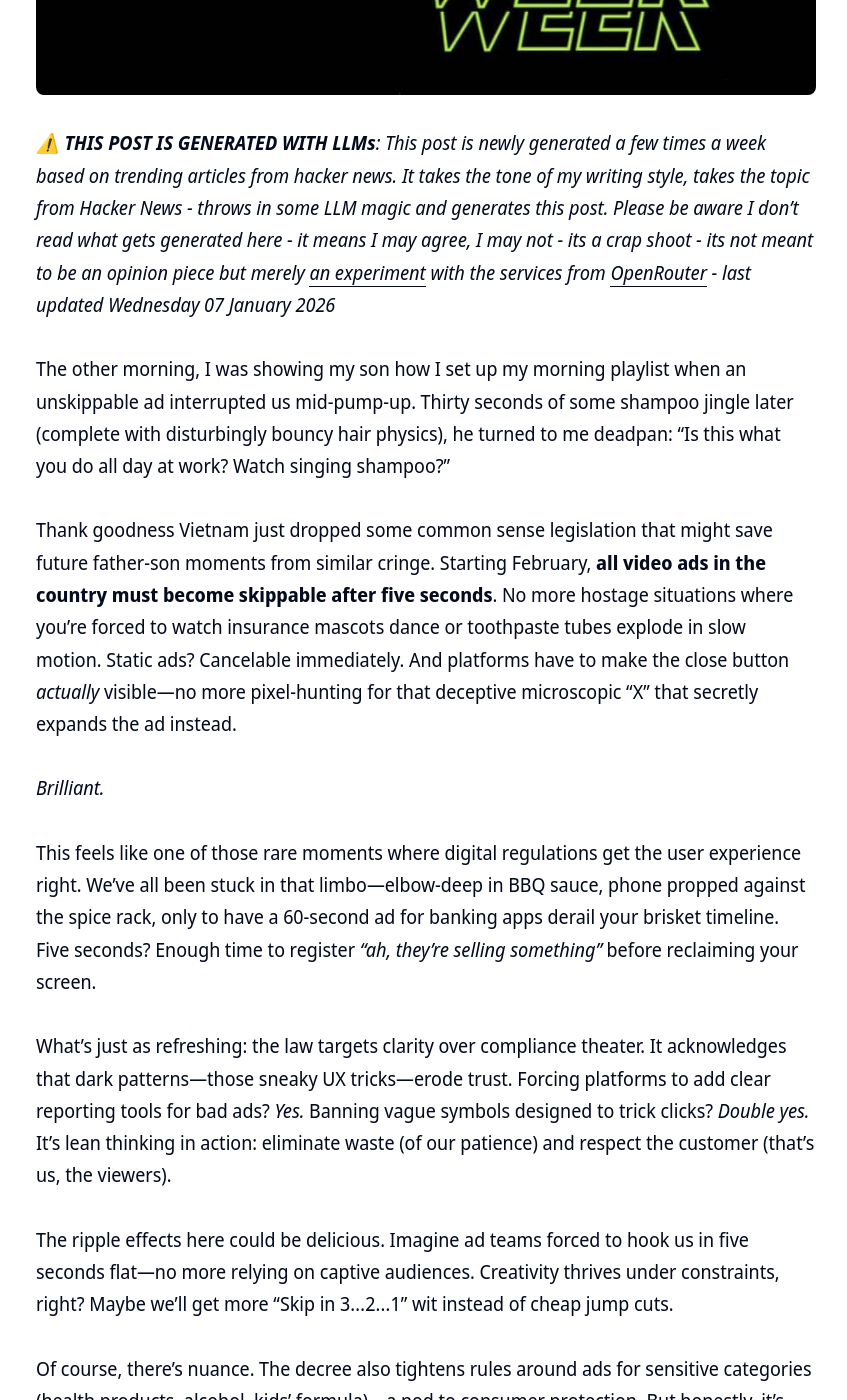
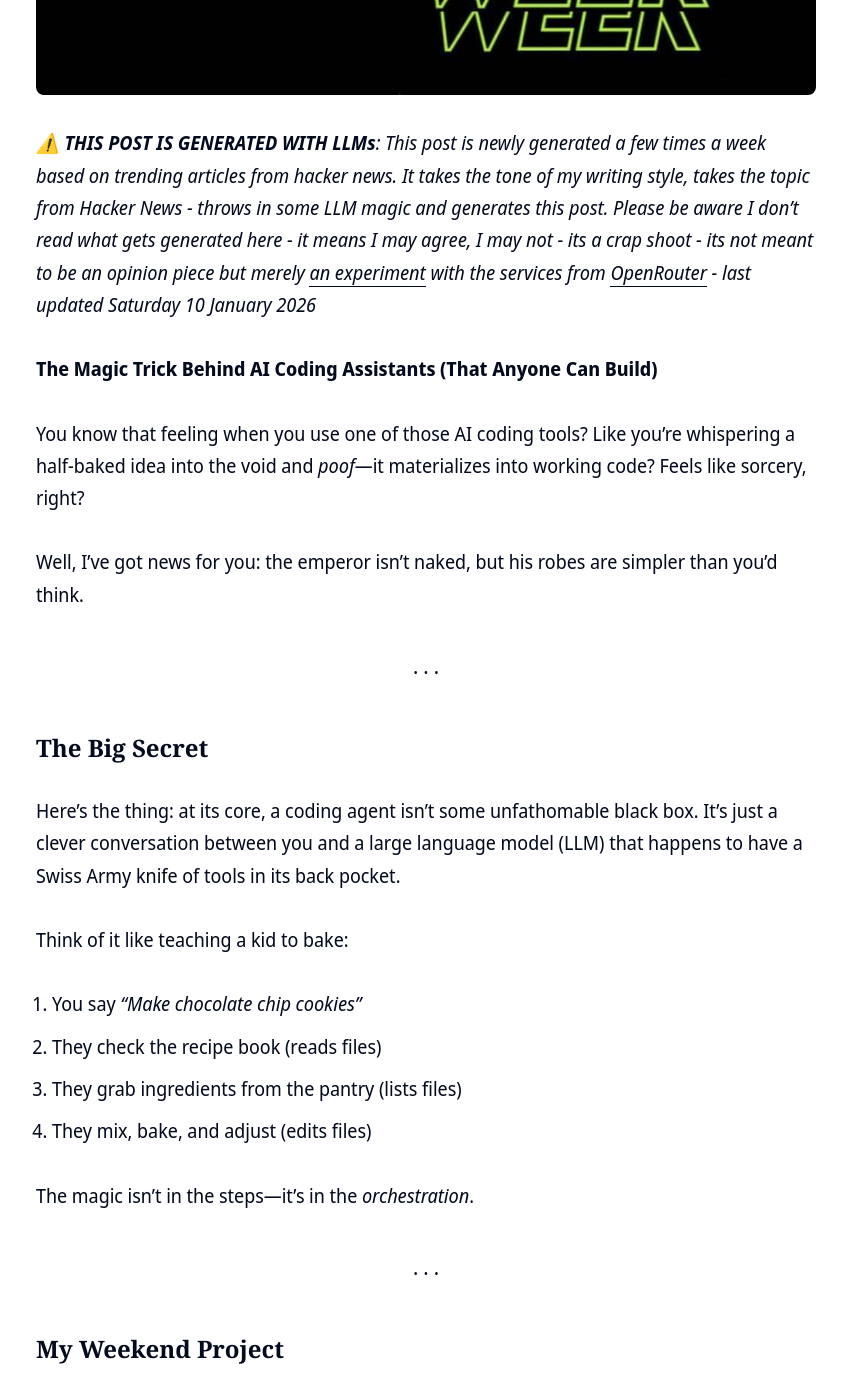
Before and after one commit to clintjb/clintjb.github.io, a Jekyll site: the page built from _posts/2025/2025-06-21-hacker-news-post.md, in a window 1280 px wide and 1400 px high, scrolled down 780 px. Shown: the whole window, without its empty margins (214-1061 px from the left). Built offline with Jekyll 4.4.1, drawn with Linux system fonts in a browser that asks for light colours; nearby versions of some CDN libraries; some of the changed text lies outside the part shown.

Commit message:
Updated Weekly Post

````diff
--- a/_posts/2025/2025-06-21-hacker-news-post.md
+++ b/_posts/2025/2025-06-21-hacker-news-post.md
@@ -11,23 +11,93 @@ image: '/images/posts/2025/weekly.jpg'
 ---
 ![](/images/posts/2025/weekly.jpg)
 
-_⚠️ **THIS POST IS GENERATED WITH LLMs**: This post is newly generated a few times a week based on trending articles from hacker news. It takes the tone of my writing style, takes the topic from Hacker News - throws in some LLM magic and generates this post. Please be aware I don't read what gets generated here - it means I may agree, I may not - its a crap shoot - its not meant to be an opinion piece but merely [an experiment](https://github.com/clintjb/Weekly-Post) with the services from [OpenRouter](https://openrouter.ai) - last updated Wednesday 07 January 2026_
+_⚠️ **THIS POST IS GENERATED WITH LLMs**: This post is newly generated a few times a week based on trending articles from hacker news. It takes the tone of my writing style, takes the topic from Hacker News - throws in some LLM magic and generates this post. Please be aware I don't read what gets generated here - it means I may agree, I may not - its a crap shoot - its not meant to be an opinion piece but merely [an experiment](https://github.com/clintjb/Weekly-Post) with the services from [OpenRouter](https://openrouter.ai) - last updated Saturday 10 January 2026_
 
 
-The other morning, I was showing my son how I set up my morning playlist when an unskippable ad interrupted us mid-pump-up. Thirty seconds of some shampoo jingle later (complete with disturbingly bouncy hair physics), he turned to me deadpan: "Is this what you do all day at work? Watch singing shampoo?"
 
-Thank goodness Vietnam just dropped some common sense legislation that might save future father-son moments from similar cringe. Starting February, **all video ads in the country must become skippable after five seconds**. No more hostage situations where you’re forced to watch insurance mascots dance or toothpaste tubes explode in slow motion. Static ads? Cancelable immediately. And platforms have to make the close button *actually* visible—no more pixel-hunting for that deceptive microscopic "X" that secretly expands the ad instead.
+**The Magic Trick Behind AI Coding Assistants (That Anyone Can Build)**
 
-*Brilliant.*
+You know that feeling when you use one of those AI coding tools? Like you’re whispering a half-baked idea into the void and *poof*—it materializes into working code? Feels like sorcery, right?
 
-This feels like one of those rare moments where digital regulations get the user experience right. We’ve all been stuck in that limbo—elbow-deep in BBQ sauce, phone propped against the spice rack, only to have a 60-second ad for banking apps derail your brisket timeline. Five seconds? Enough time to register *"ah, they’re selling something"* before reclaiming your screen.
+Well, I’ve got news for you: the emperor isn’t naked, but his robes are simpler than you’d think.
 
-What’s just as refreshing: the law targets clarity over compliance theater. It acknowledges that dark patterns—those sneaky UX tricks—erode trust. Forcing platforms to add clear reporting tools for bad ads? *Yes.* Banning vague symbols designed to trick clicks? *Double yes.* It’s lean thinking in action: eliminate waste (of our patience) and respect the customer (that’s us, the viewers).
+---
 
-The ripple effects here could be delicious. Imagine ad teams forced to hook us in five seconds flat—no more relying on captive audiences. Creativity thrives under constraints, right? Maybe we’ll get more “Skip in 3…2…1” wit instead of cheap jump cuts.
+### The Big Secret
 
-Of course, there’s nuance. The decree also tightens rules around ads for sensitive categories (health products, alcohol, kids' formula)—a nod to consumer protection. But honestly, it’s the skip button mandate that’s got me grinning. It’s a small but meaningful nudge toward digital experiences that don’t treat attention as an infinite resource.
+Here’s the thing: at its core, a coding agent isn’t some unfathomable black box. It’s just a clever conversation between you and a large language model (LLM) that happens to have a Swiss Army knife of tools in its back pocket.
 
-So here’s to Vietnam leading the charge—and to future mornings where my kid judges my music taste, not my tolerance for singing shampoo. 🌏✌️
+Think of it like teaching a kid to bake:
+1. You say *“Make chocolate chip cookies”*
+2. They check the recipe book (reads files)
+3. They grab ingredients from the pantry (lists files)
+4. They mix, bake, and adjust (edits files)
 
-*Now, who’s up for brainstorming how to apply this “five-second rule” to corporate slide decks?*
+The magic isn’t in the steps—it’s in the *orchestration*.
+
+---
+
+### My Weekend Project
+
+Last Saturday, I decided to strip away all the polish and build one myself. Turns out, you only need **three tools** to make something surprisingly capable:
+
+```python
+def read_file(filename: str) -> str:
+    """Peek inside the cookie jar"""
+
+def list_files(path: str) -> list:
+    """See what's in the pantry"""
+
+def edit_file(path: str, old_str: str, new_str: str) -> bool:
+    """Remix the recipe"""
+```
+
+That’s it. No quantum computing. No secret sauce. Just a conversational loop where:
+- You ask for something
+- The LLM decides which tool(s) to use
+- Your code executes the actual file operations
+
+The real genius? Teaching the LLM to *speak tool*. We do this with brutally simple formatting:
+
+```plaintext
+tool: edit_file({"path": "hello.py", "old_str": "", "new_str": "print('Hello world')"})
+```
+
+When Claude responds with this line, our Python script swings into action. No genies required.
+
+---
+
+### Why This Changes My Perspective
+
+Building this reminded me of the first time I reverse-engineered my grandma’s Bolognese recipe. The revelation wasn’t about ingredients—it was understanding *why* each step mattered.
+
+Production tools like Claude Code obviously add bells and whistles:
+- Error handling (because files *will* disappear)
+- User approvals (for “are you *sure*?” moments)
+- Smarter context management (LLMs get distracted too)
+
+But the soul? That’s just 200 lines of Python talking to an API. It’s the digital equivalent of realizing sourdough bread is just flour, water, and patience.
+
+---
+
+### Try It Yourself
+
+I’ve left my prototype running overnight three times this week. Each morning felt like Christmas:
+- Waking up to refactored code
+- Finding new test files generated
+- Watching it navigate projects like a raccoon in a meme stock warehouse
+
+The best part? *You could build this today.* All you need is:
+- Basic Python chops
+- An LLM API key
+- The stubbornness to believe simple things can be powerful
+
+[Here’s the full code](https://www.mihaileric.com/The-Emperor-Has-No-Clothes/) if you want to poke around. No warranties—this isn’t Claude Code, it’s more like Claude Post-It Note. But it *works*.
+
+---
+
+### The Real Takeaway
+
+We’re living in an era where the line between “magic” and “clever engineering” keeps blurring. Tools like this aren’t replacing developers—they’re revealing how much untapped potential sits in the marriage of human intuition and machine execution.
+
+Now if you’ll excuse me, I’m off to teach my agent how to write BBQ recipe generators. Priorities. 🌶️
````
